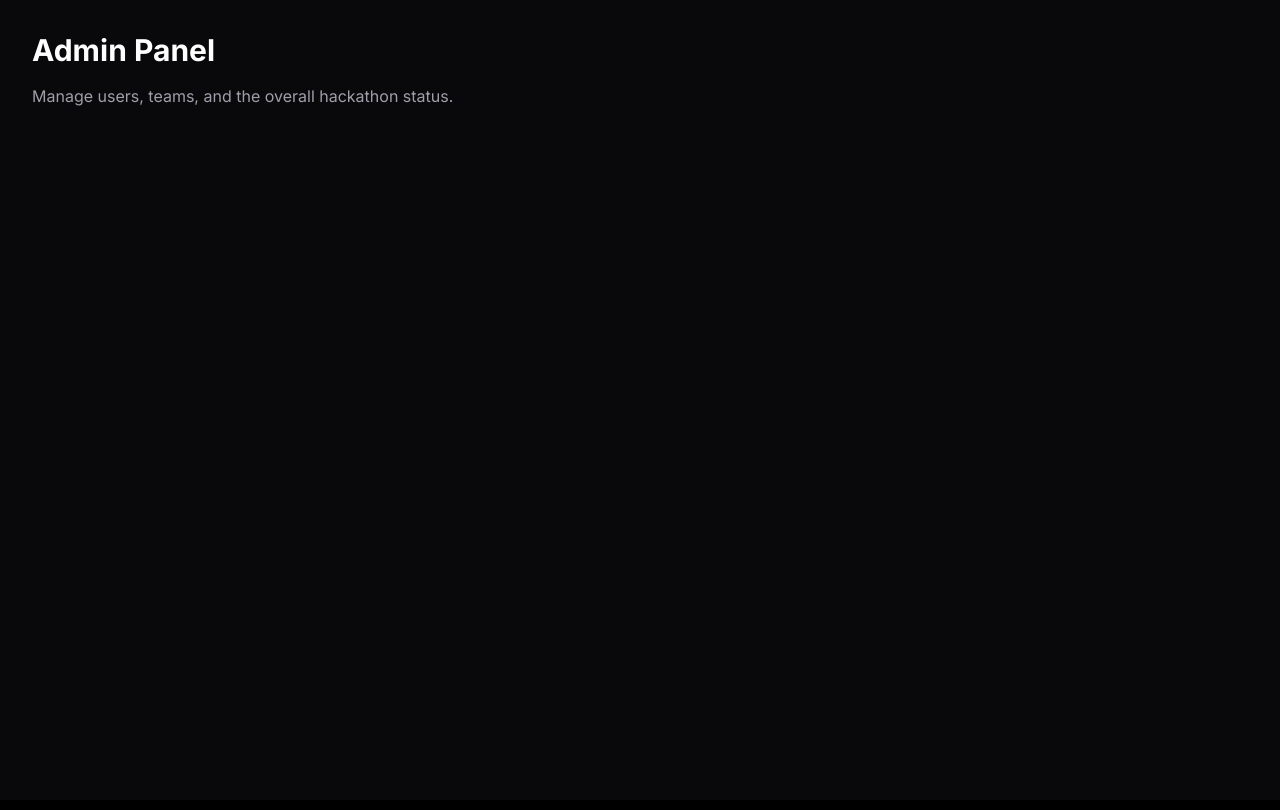
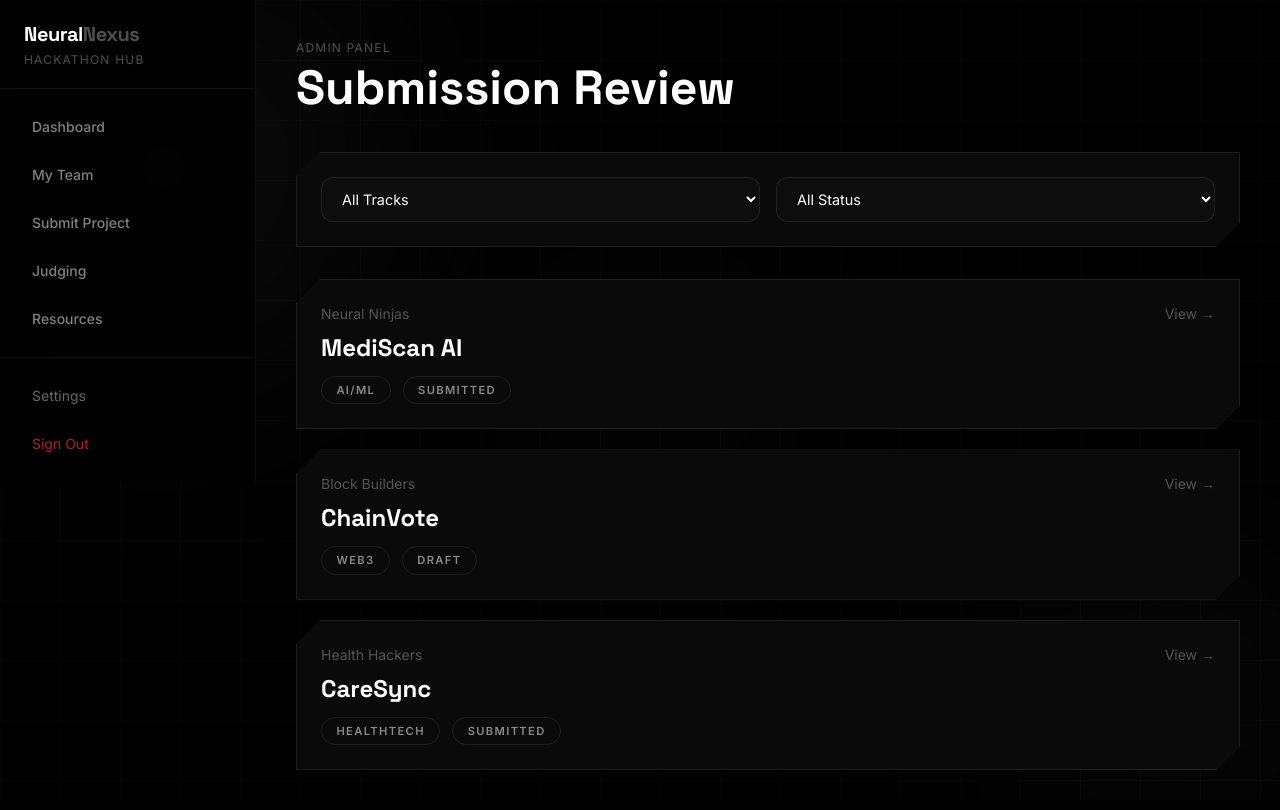
Before and after one commit to NeuralNexusOfficial/webapp, a Next.js app: page /admin in a window 1280 px wide. Built offline with nearby package versions, Linux system fonts and the light colour scheme.

Commit message:
Admin UI done with mock data

```diff
--- a/src/app/(dashboard)/admin/page.tsx
+++ b/src/app/(dashboard)/admin/page.tsx
@@ -1,8 +1,162 @@
-export default function AdminDashboard() {
+'use client';
+
+import { useState } from 'react';
+import Link from 'next/link';
+import Sidebar from '@/components/dashboard/sidebar';
+import { submissions } from '@/lib/mock-admin-data';
+
+export default function AdminPage() {
+  const [track, setTrack] = useState('');
+  const [status, setStatus] = useState('');
+
+  const filtered = submissions.filter((s) => {
+    return (
+      (track ? s.track === track : true) &&
+      (status ? s.status === status : true)
+    );
+  });
+
   return (
-    <div className="p-8 text-white bg-zinc-950 min-h-screen">
-      <h1 className="text-3xl font-bold">Admin Panel</h1>
-      <p className="mt-4 text-zinc-400">Manage users, teams, and the overall hackathon status.</p>
-    </div>
-  )
+    <main className="min-h-screen flex">
+
+      <Sidebar />
+
+      <section className="flex-1 overflow-y-auto p-6 md:p-10">
+
+        {/* HEADER */}
+
+        <div className="mb-10">
+
+          <p className="text-xs uppercase tracking-widest text-white/30 mb-2">
+            Admin Panel
+          </p>
+
+          <h1
+            className="text-4xl md:text-5xl font-bold text-white"
+            style={{
+              fontFamily: 'var(--font-display)',
+            }}
+          >
+            Submission Review
+          </h1>
+
+        </div>
+
+        {/* FILTERS */}
+
+        <div className="card-cyber p-6 mb-8 grid md:grid-cols-2 gap-4">
+
+          <select
+            value={track}
+            onChange={(e) =>
+              setTrack(e.target.value)
+            }
+            className="input-nn"
+          >
+            <option value="">
+              All Tracks
+            </option>
+
+            <option value="AI/ML">
+              AI/ML
+            </option>
+
+            <option value="Web3">
+              Web3
+            </option>
+
+            <option value="HealthTech">
+              HealthTech
+            </option>
+
+            <option value="FinTech">
+              FinTech
+            </option>
+
+          </select>
+
+          <select
+            value={status}
+            onChange={(e) =>
+              setStatus(e.target.value)
+            }
+            className="input-nn"
+          >
+            <option value="">
+              All Status
+            </option>
+
+            <option value="DRAFT">
+              Draft
+            </option>
+
+            <option value="SUBMITTED">
+              Submitted
+            </option>
+
+          </select>
+
+        </div>
+
+        {/* LIST */}
+
+        <div className="space-y-5">
+
+          {filtered.map((submission) => (
+            <Link
+              key={submission.id}
+              href={`/admin/${submission.id}`}
+              className="block"
+            >
+
+              <div className="card-cyber p-6 hover:border-white/20 transition">
+
+                <div className="flex items-start justify-between gap-6">
+
+                  <div>
+
+                    <p className="text-white/30 text-sm mb-2">
+                      {submission.team}
+                    </p>
+
+                    <h2
+                      className="text-2xl font-bold text-white"
+                      style={{
+                        fontFamily:
+                          'var(--font-display)',
+                      }}
+                    >
+                      {submission.title}
+                    </h2>
+
+                    <div className="flex items-center gap-3 mt-3">
+
+                      <div className="tag-label">
+                        {submission.track}
+                      </div>
+
+                      <div className="tag-label">
+                        {submission.status}
+                      </div>
+
+                    </div>
+
+                  </div>
+
+                  <div className="text-white/30 text-sm">
+                    View →
+                  </div>
+
+                </div>
+
+              </div>
+
+            </Link>
+          ))}
+
+        </div>
+
+      </section>
+    </main>
+  );
 }
--- a/src/app/(dashboard)/dashboard/submit/page.tsx
+++ b/src/app/(dashboard)/dashboard/submit/page.tsx
@@ -23,16 +23,6 @@ type FormState = {
   demo_url: string;
   file_url: string;
 };
-
-const MAX_FILE_SIZE = 20 * 1024 * 1024;
-
-const ALLOWED_EXTENSIONS = [
-  'pdf',
-  'ppt',
-  'pptx',
-  'doc',
-  'docx',
-];
 
 export default function SubmitPage() {
   const [form, setForm] = useState<FormState>({
@@ -84,44 +74,8 @@ export default function SubmitPage() {
   function handleSubmit(e: React.FormEvent) {
     e.preventDefault();
     if (isLocked) return;
-    if (
-          !form.title.trim() ||
-          !form.description.trim()
-        ) {
-          showToast(
-            'Please complete all required fields.',
-            false
-          );
-
-          return;
-        }
     if (!form.track) {
       showToast('Please select a track before saving.', false);
-      return;
-    }
-    const urlRegex = /^https?:\/\/.+/;
-
-    if (
-      form.repo_url &&
-      !urlRegex.test(form.repo_url)
-    ) {
-      showToast(
-        'Invalid repository URL.',
-        false
-      );
-
-      return;
-    }
-
-    if (
-      form.demo_url &&
-      !urlRegex.test(form.demo_url)
-    ) {
-      showToast(
-        'Invalid demo URL.',
-        false
-      );
-
       return;
     }
     startTransition(async () => {
@@ -145,33 +99,6 @@ export default function SubmitPage() {
   async function handleFileUpload(e: React.ChangeEvent<HTMLInputElement>) {
     const file = e.target.files?.[0];
     if (!file) return;
-
-    const extension =
-    file.name
-      .split('.')
-      .pop()
-      ?.toLowerCase();
-
-  if (
-    !extension ||
-    !ALLOWED_EXTENSIONS.includes(extension)
-  ) {
-    showToast(
-      'Invalid file format.',
-      false
-    );
-
-    return;
-  }
-
-  if (file.size > MAX_FILE_SIZE) {
-    showToast(
-      'File size exceeds 20MB.',
-      false
-    );
-
-    return;
-  }
 
     // Check deadline before upload
     const deadline = process.env.NEXT_PUBLIC_SUBMISSION_DEADLINE ? new Date(process.env.NEXT_PUBLIC_SUBMISSION_DEADLINE) : null;
@@ -222,12 +149,10 @@ export default function SubmitPage() {
     });
   }
 
-  const deadlineDate = process.env.NEXT_PUBLIC_SUBMISSION_DEADLINE ? new Date(process.env.NEXT_PUBLIC_SUBMISSION_DEADLINE) : null;
-  const isPastDeadline = deadlineDate ? new Date() > deadlineDate : false;
-  const isLocked = existing?.status === 'SUBMITTED' || existing?.status === 'JUDGED' || isPastDeadline;
+  const isLocked = existing?.status === 'SUBMITTED' || existing?.status === 'JUDGED';
 
-  const deadlineStr = deadlineDate
-    ? deadlineDate.toLocaleString('en-IN', {
+  const deadlineStr = process.env.NEXT_PUBLIC_SUBMISSION_DEADLINE
+    ? new Date(process.env.NEXT_PUBLIC_SUBMISSION_DEADLINE).toLocaleString('en-IN', {
         dateStyle: 'long',
         timeStyle: 'short',
       })
@@ -416,8 +341,7 @@ export default function SubmitPage() {
                     ref={fileInputRef}
                     onChange={handleFileUpload}
                     className="hidden"
-                    accept=".pdf,.ppt,.pptx,.doc,.docx"
-                    disabled={isLocked}
+                    accept=".pdf,.zip,.rar,.7z,.jpg,.png,.ppt,.pptx,.doc,.docx"
                   />
 
                   {form.file_url ? (
@@ -463,7 +387,7 @@ export default function SubmitPage() {
                       <p className="text-white/50 text-sm font-medium">
                         {isUploading ? 'Uploading file...' : 'Drag & drop or click to upload'}
                       </p>
-                      <p className="text-white/30 text-xs">PDF, PPT, or DOC files ≤ 20 MB</p>
+                      <p className="text-white/30 text-xs">PDF, ZIP, PPT, DOC, or any file ≤ 50 MB</p>
                     </div>
                   )}
                 </div>
@@ -495,7 +419,7 @@ export default function SubmitPage() {
 
                   {isLocked && (
                     <div className="text-emerald-400 text-sm font-medium flex items-center gap-2 px-4 py-2 rounded-full bg-emerald-500/10 border border-emerald-500/20">
-                      <span>🔒 Submission Locked {isPastDeadline ? '(Deadline Passed)' : ''}</span>
+                      <span>🔒 Submission Locked</span>
                     </div>
                   )}
 
--- /dev/null
+++ b/src/lib/mock-admin-data.ts
@@ -0,0 +1,23 @@
+export const submissions = [
+  {
+    id: "1",
+    team: "Neural Ninjas",
+    title: "MediScan AI",
+    track: "AI/ML",
+    status: "SUBMITTED",
+  },
+  {
+    id: "2",
+    team: "Block Builders",
+    title: "ChainVote",
+    track: "Web3",
+    status: "DRAFT",
+  },
+  {
+    id: "3",
+    team: "Health Hackers",
+    title: "CareSync",
+    track: "HealthTech",
+    status: "SUBMITTED",
+  },
+];
```
